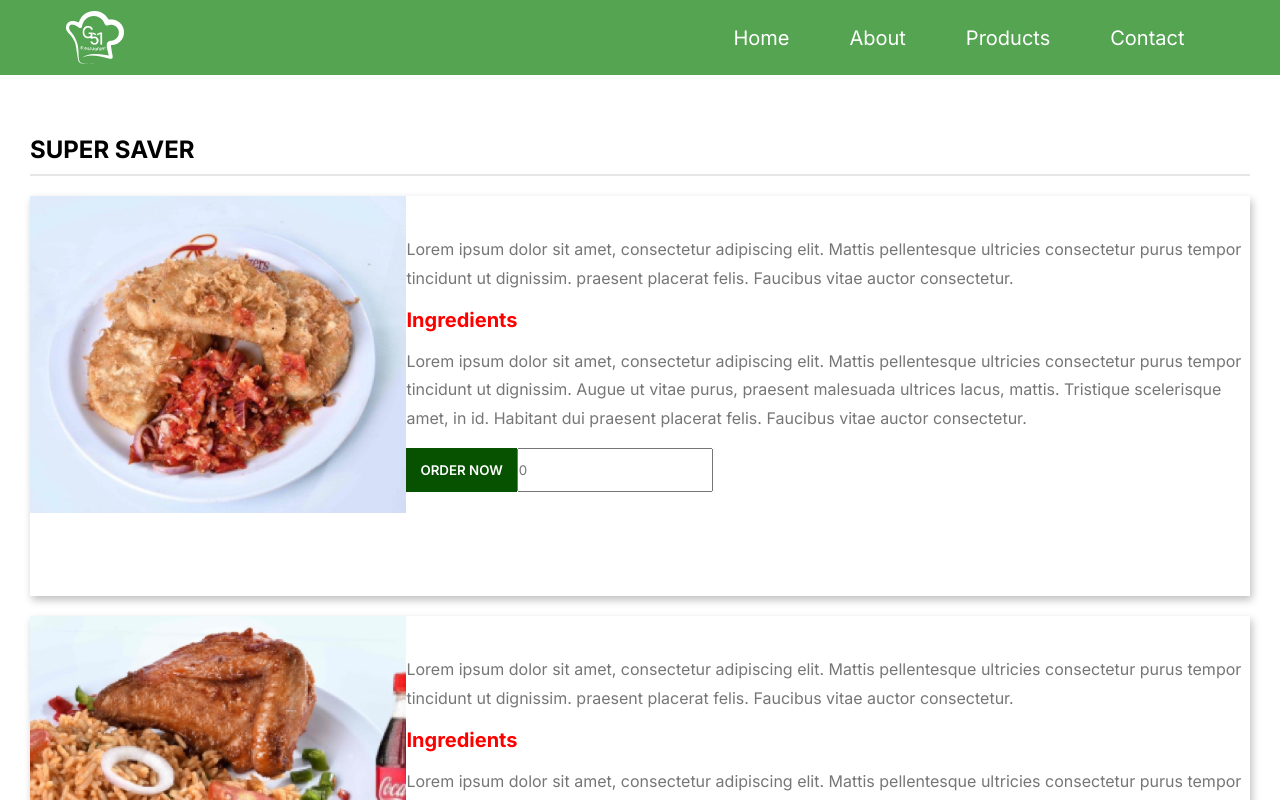
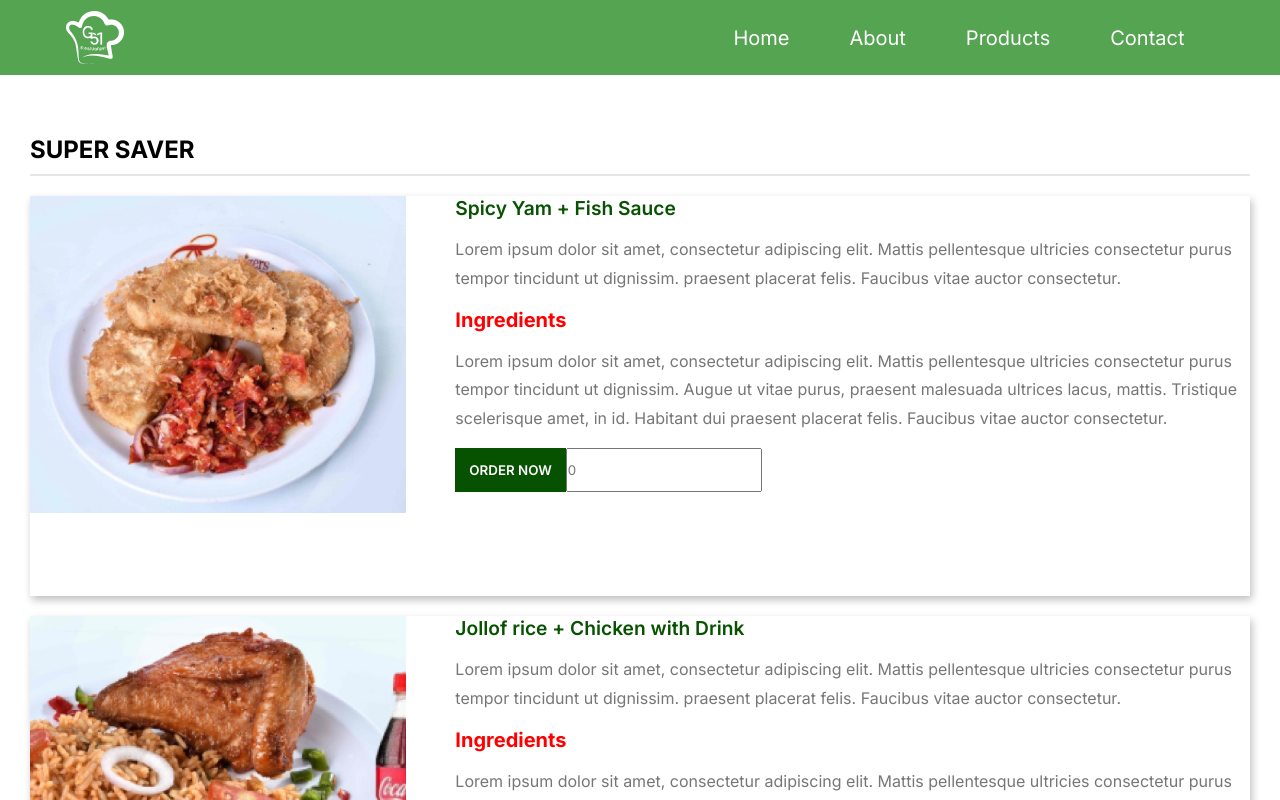
Before and after one commit to SIDEHUSTLE-G51/G51-restaurant, a React (Create React App) app: page /products in a window 1280 px wide. Shown: the top 800 px of the page. Built offline with nearby package versions, Linux system fonts and the light colour scheme.

Commit message:
fix card-title color

```diff
--- a/src/ProductsPage/components/Card.jsx
+++ b/src/ProductsPage/components/Card.jsx
@@ -5,10 +5,10 @@ export default function Card(props) {
   return (
     <div className="card">
       <div className="card-image">
-        <img src={image} alt={title} className="card-img"/>
+        <img src={image} alt={title} className="card-img" />
       </div>
       <div className="card-body">
-        {title}
+        <h1 className="card-title">{title}</h1>
         <article>
           Lorem ipsum dolor sit amet, consectetur adipiscing elit. Mattis
           pellentesque ultricies consectetur purus tempor tincidunt ut
--- a/src/ProductsPage/components/card.css
+++ b/src/ProductsPage/components/card.css
@@ -25,8 +25,19 @@ hr {
   margin: 20px 0;
 }
 
+.card-image {
+  width: 100%;
+}
+
 .card-img {
   width: 376.43px;
+}
+
+.card-title {
+  font-style: normal;
+  font-weight: 600;
+  font-size: 1.2rem;
+  color: #075200;
 }
 
 .card-body article {
```
